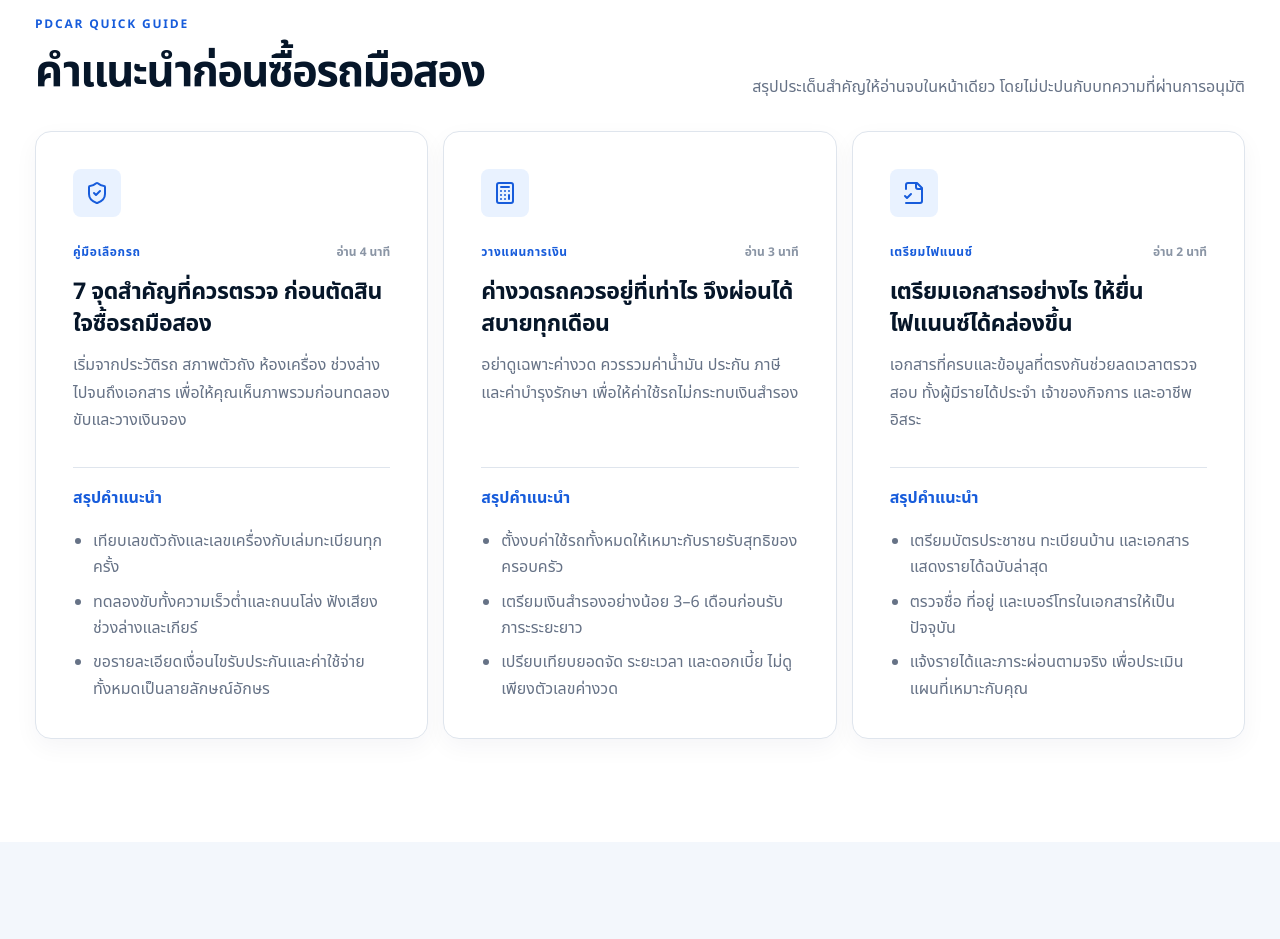
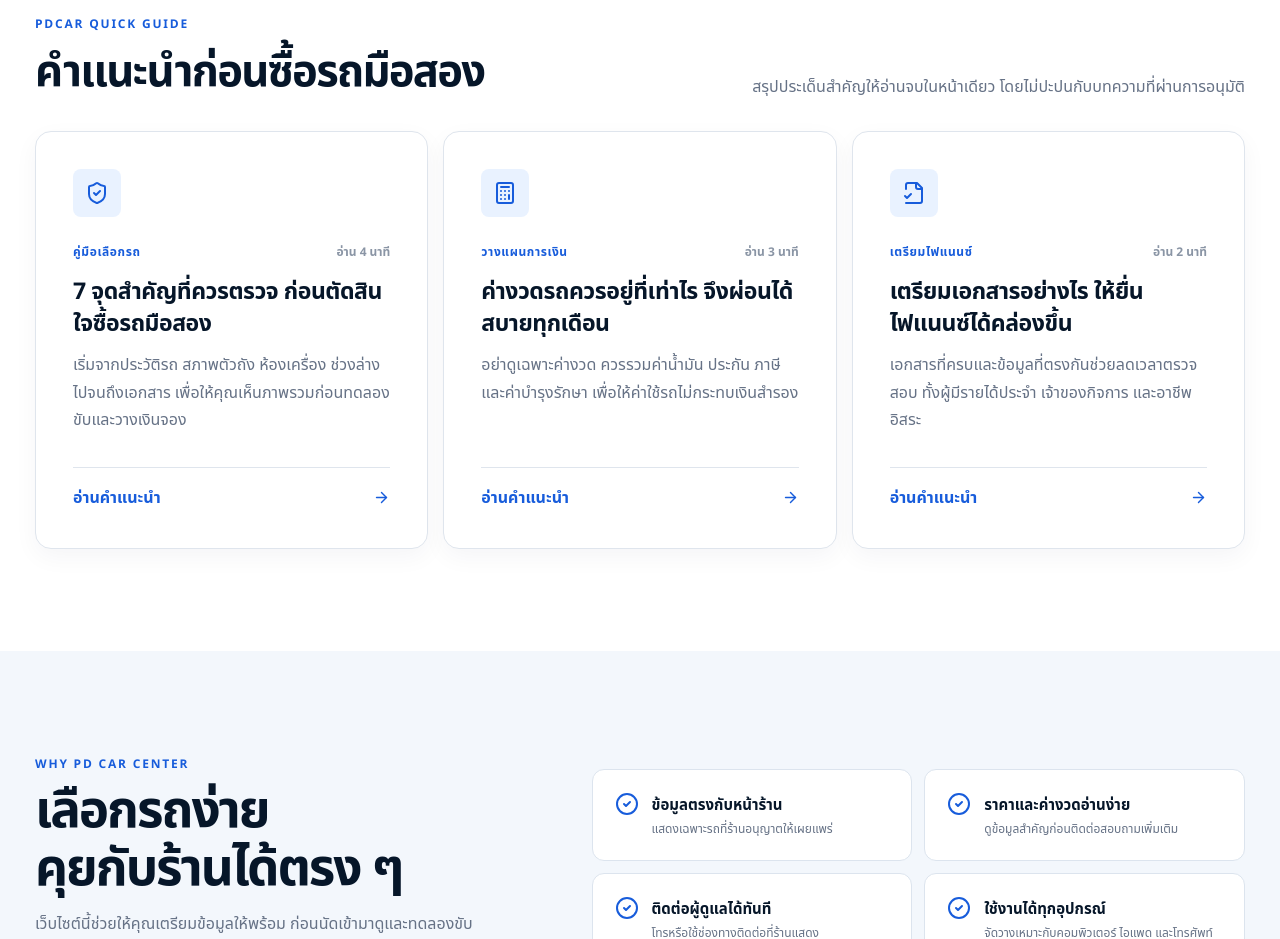
Before and after one commit to puttipong9777-bit/pdcar-website, a Next.js app: page / in a window 1280 px wide. Shown: the part 3800-4739 px from the top of the page. Built offline with nearby package versions, Linux system fonts and the light colour scheme; no server answers; the database is empty.

Commit message:
Prevent quick guide cards from stretching

```diff
--- a/app/globals.css
+++ b/app/globals.css
@@ -217,7 +217,7 @@ img, video { max-width: 100%; }
 
 /* Articles */
 .knowledge-heading > p { align-self: flex-end; margin-bottom: 4px; }
-.article-grid { display: grid; grid-template-columns: repeat(3, minmax(0, 1fr)); gap: 15px; }
+.article-grid { display: grid; grid-template-columns: repeat(3, minmax(0, 1fr)); gap: 15px; align-items: start; }
 .article-card { min-width: 0; padding: clamp(25px, 3vw, 37px); border: 1px solid var(--line); border-radius: 7px; background: #fff; box-shadow: 0 8px 24px rgba(12, 34, 64, .045); transition: transform .25s ease, box-shadow .25s ease; }
 .article-card:hover { transform: translateY(-4px); box-shadow: 0 18px 40px rgba(12, 34, 64, .1); }
 .article-icon { width: 48px; height: 48px; display: grid; place-items: center; margin-bottom: 25px; border-radius: 8px; color: var(--blue); background: #e9f2ff; }
@@ -225,8 +225,11 @@ img, video { max-width: 100%; }
 .article-meta span:last-child { color: #8a95a5; font-weight: 700; letter-spacing: 0; }
 .article-card h3 { margin: 12px 0 13px; color: var(--navy); font-size: clamp(20px, 1.8vw, 25px); line-height: 1.4; letter-spacing: -.02em; }
 .article-card > p { min-height: 96px; margin: 0; color: var(--muted); line-height: 1.72; }
-.article-tips { margin-top: 20px; padding-top: 17px; border-top: 1px solid var(--line); }
-.article-tips > strong { color: var(--blue); font-weight: 800; }
+.article-card details { margin-top: 20px; padding-top: 17px; border-top: 1px solid var(--line); }
+.article-card summary { display: flex; align-items: center; justify-content: space-between; gap: 10px; color: var(--blue); font-weight: 800; cursor: pointer; list-style: none; }
+.article-card summary::-webkit-details-marker { display: none; }
+.article-card summary svg { transition: transform .2s ease; }
+.article-card details[open] summary svg { transform: rotate(90deg); }
 .article-card ul { margin: 16px 0 0; padding-left: 20px; color: var(--muted); line-height: 1.65; }
 .article-card li + li { margin-top: 8px; }
 
--- a/app/page.tsx
+++ b/app/page.tsx
@@ -124,14 +124,14 @@ export default async function HomePage() {
             <div className="article-meta"><span>คู่มือเลือกรถ</span><span>อ่าน 4 นาที</span></div>
             <h3>7 จุดสำคัญที่ควรตรวจ ก่อนตัดสินใจซื้อรถมือสอง</h3>
             <p>เริ่มจากประวัติรถ สภาพตัวถัง ห้องเครื่อง ช่วงล่าง ไปจนถึงเอกสาร เพื่อให้คุณเห็นภาพรวมก่อนทดลองขับและวางเงินจอง</p>
-            <div className="article-tips">
-              <strong>สรุปคำแนะนำ</strong>
+            <details>
+              <summary>อ่านคำแนะนำ <ArrowRight size={17} /></summary>
               <ul>
                 <li>เทียบเลขตัวถังและเลขเครื่องกับเล่มทะเบียนทุกครั้ง</li>
                 <li>ทดลองขับทั้งความเร็วต่ำและถนนโล่ง ฟังเสียงช่วงล่างและเกียร์</li>
                 <li>ขอรายละเอียดเงื่อนไขรับประกันและค่าใช้จ่ายทั้งหมดเป็นลายลักษณ์อักษร</li>
               </ul>
-            </div>
+            </details>
           </article>
 
           <article className="article-card">
@@ -139,14 +139,14 @@ export default async function HomePage() {
             <div className="article-meta"><span>วางแผนการเงิน</span><span>อ่าน 3 นาที</span></div>
             <h3>ค่างวดรถควรอยู่ที่เท่าไร จึงผ่อนได้สบายทุกเดือน</h3>
             <p>อย่าดูเฉพาะค่างวด ควรรวมค่าน้ำมัน ประกัน ภาษี และค่าบำรุงรักษา เพื่อให้ค่าใช้รถไม่กระทบเงินสำรอง</p>
-            <div className="article-tips">
-              <strong>สรุปคำแนะนำ</strong>
+            <details>
+              <summary>อ่านคำแนะนำ <ArrowRight size={17} /></summary>
               <ul>
                 <li>ตั้งงบค่าใช้รถทั้งหมดให้เหมาะกับรายรับสุทธิของครอบครัว</li>
                 <li>เตรียมเงินสำรองอย่างน้อย 3–6 เดือนก่อนรับภาระระยะยาว</li>
                 <li>เปรียบเทียบยอดจัด ระยะเวลา และดอกเบี้ย ไม่ดูเพียงตัวเลขค่างวด</li>
               </ul>
-            </div>
+            </details>
           </article>
 
           <article className="article-card">
@@ -154,14 +154,14 @@ export default async function HomePage() {
             <div className="article-meta"><span>เตรียมไฟแนนซ์</span><span>อ่าน 2 นาที</span></div>
             <h3>เตรียมเอกสารอย่างไร ให้ยื่นไฟแนนซ์ได้คล่องขึ้น</h3>
             <p>เอกสารที่ครบและข้อมูลที่ตรงกันช่วยลดเวลาตรวจสอบ ทั้งผู้มีรายได้ประจำ เจ้าของกิจการ และอาชีพอิสระ</p>
-            <div className="article-tips">
-              <strong>สรุปคำแนะนำ</strong>
+            <details>
+              <summary>อ่านคำแนะนำ <ArrowRight size={17} /></summary>
               <ul>
                 <li>เตรียมบัตรประชาชน ทะเบียนบ้าน และเอกสารแสดงรายได้ฉบับล่าสุด</li>
                 <li>ตรวจชื่อ ที่อยู่ และเบอร์โทรในเอกสารให้เป็นปัจจุบัน</li>
                 <li>แจ้งรายได้และภาระผ่อนตามจริง เพื่อประเมินแผนที่เหมาะกับคุณ</li>
               </ul>
-            </div>
+            </details>
           </article>
         </div>
       </section>
```
